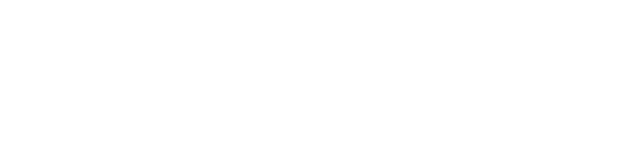
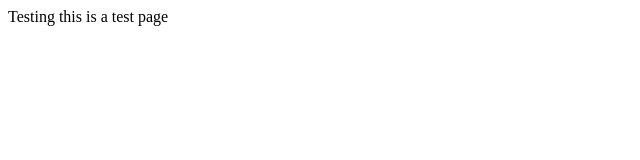
Before and after one commit to YuchiYang/Diversifai, a plain HTML site: page index.html in a window 1280 px wide. Shown: the whole page, without its empty margins (0-640 px from the left). Drawn offline with Linux system fonts and the light colour scheme.

Commit message:
Update index.html
test content

```diff
--- a/index.html
+++ b/index.html
@@ -1,2 +1,5 @@
 <html>
+
+  Testing this is a test page
+
 </html>
```
